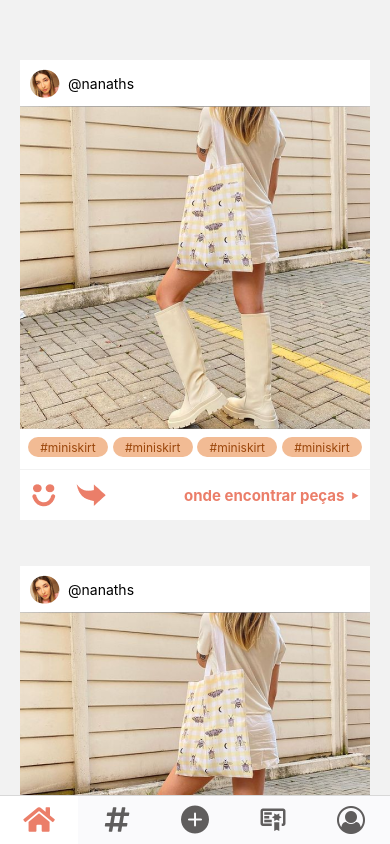
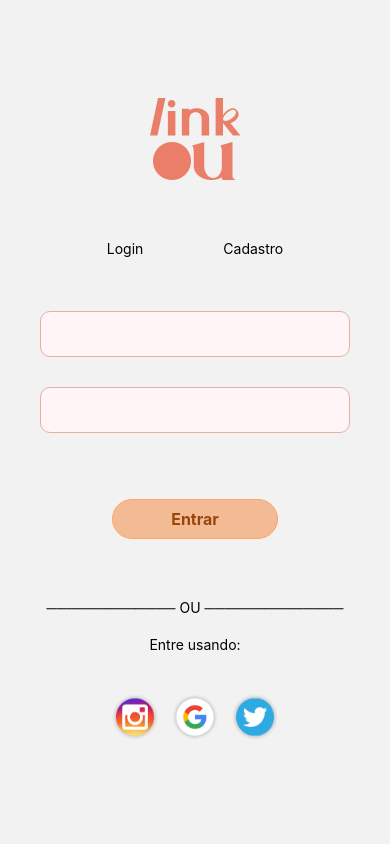
Before and after one commit to freiremilena/linkou-mobile, a React Native app: screen /Login in a window 390 px wide. Built offline with nearby package versions, Linux system fonts and the light colour scheme.

Commit message:
Criando Stack de Login e Post

```diff
--- a/App.js
+++ b/App.js
@@ -1,11 +1,20 @@
 import { NavigationContainer } from "@react-navigation/native";
 import React from "react";
 import Routes from "./src/routes";
+import { createStackNavigator } from '@react-navigation/stack'
+import Post from "./src/pages/Post";
+import Login from "./src/pages/Login";
+
+const Stack = createStackNavigator();
 
 export default function App() {
   return(
     <NavigationContainer>
-      <Routes/>
+      <Stack.Navigator>
+        <Stack.Screen name="Login" component={Login} options={{ headerShown: false }}/>
+        <Stack.Screen name="Rotas" component={Routes} options={{ headerShown: false }}/>
+        <Stack.Screen name="Post" component={Post} options={{ headerShown: false }}/>
+      </Stack.Navigator>
     </NavigationContainer>
   )
 }
--- a/src/pages/Login/index.jsx
+++ b/src/pages/Login/index.jsx
@@ -7,11 +7,13 @@ import Google from "../../assets/google.png";
 import styles from "./styles";
 
 
-export default function Login() {
+export default function Login({ navigation }) {
   const [passwordValue, setPasswordValue] = useState("");
   const [emailValue, setEmailValue] = useState("");
 
-  function login() {}
+  function login() {
+    navigation.navigate('Rotas')
+  }
 
   return (
     <>
--- a/src/pages/Post/styles.jsx
+++ b/src/pages/Post/styles.jsx
@@ -5,6 +5,7 @@ export default StyleSheet.create({
     flex: 1,
     alignItems: "center",
     justifyContent: "center",
+    marginTop: 32
   },
 
   headerPostar: {
--- a/src/routes.js
+++ b/src/routes.js
@@ -2,8 +2,12 @@ import React from "react";
 import { View } from "react-native";
 
 import { createBottomTabNavigator } from "@react-navigation/bottom-tabs";
-import { FontAwesome5, AntDesign, FontAwesome, MaterialCommunityIcons } from "@expo/vector-icons";
-
+import {
+  FontAwesome5,
+  AntDesign,
+  FontAwesome,
+  MaterialCommunityIcons,
+} from "@expo/vector-icons";
 
 import Home from "./pages/Home";
 import Post from "./pages/Post";
@@ -12,8 +16,11 @@ import Cursos from "./pages/Cursos";
 import Perfil from "./pages/Perfil";
 
 const Tab = createBottomTabNavigator();
+const EmptyScreen = () => {
+  return(null)
+}
 
-export default function Routes() {
+export default function Routes({ navigation, route }) {
   return (
     <Tab.Navigator
       screenOptions={{
@@ -77,17 +84,22 @@ export default function Routes() {
       />
 
       <Tab.Screen
-        name="Post"
-        component={Post}
+        name="MainPost"
+        component={EmptyScreen}
+        listeners={({ navigation }) => ({
+          tabPress: event => {
+            event.preventDefault();
+            navigation.navigate("Post")
+          }
+        }
+        )}
         options={{
-          tabBarIcon: ({ focused }) => (
-            <View>
+          tabBarIcon: () => (
               <AntDesign
                 name="pluscircle"
                 size={28}
-                color={focused ? "#EB7E69" : "#5F5D5D"}
+                color={"#5F5D5D"}
               />
-            </View>
           ),
         }}
       />
```
